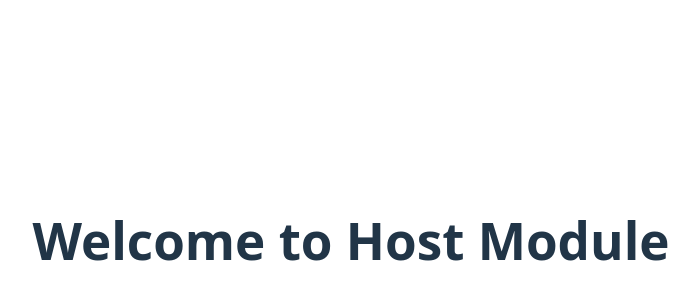
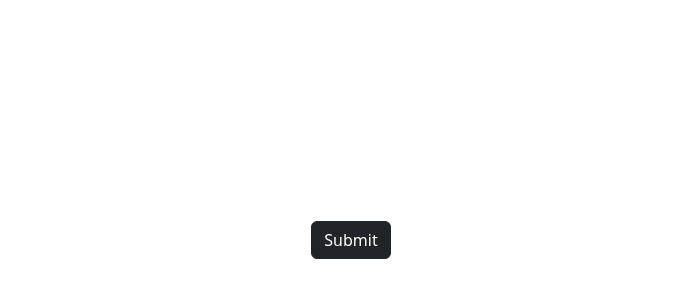
Before and after one commit to pavi-191004/raavanaa-ui-host, a React (Vite) app: page / in a window 1280 px wide. Shown: the part 160-460 px from the top of the page, without its empty margins (289-988 px from the left). Built offline with nearby package versions, Linux system fonts and the light colour scheme.

Commit message:
new file

```diff
--- a/package.json
+++ b/package.json
@@ -10,7 +10,9 @@
     "preview": "vite preview"
   },
   "dependencies": {
+    "bootstrap": "^5.3.8",
     "react": "^19.1.1",
+    "react-bootstrap": "^2.10.10",
     "react-dom": "^19.1.1"
   },
   "devDependencies": {
--- a/src/App.tsx
+++ b/src/App.tsx
@@ -1,26 +1,10 @@
-import React from "react";
 import "./App.css";
-const RemoteApp = React.lazy(() => import("UIComponents/App"));
-
-const Button = React.lazy(() => import("UIComponents/Button"));
-
-const AdminApp = React.lazy(()=> import ("admin_fe/App"));
-
-const StudentApp = React.lazy(()=> import("ui_student/App"));
-
-const RecruiterApp = React.lazy(()=> import("raavana_ui_recruiter/App"));
-
+import { ForgotPasswordPage } from './Raavana-ForgotPasswordPage/ForgotPasswordPage';
 function App() {
   return (
     <div>
-      <h1>Welcome to Host Module</h1>
-      <React.Suspense fallback={<div>Loading...</div>}>
-        <RemoteApp />
-        <Button />
-        <AdminApp />
-        <StudentApp />
-        <RecruiterApp />
-      </React.Suspense>
+ <ForgotPasswordPage/>
+
     </div>
   );
 }
--- /dev/null
+++ b/src/Raavana-ForgotPasswordPage/ForgotPasswordPage.tsx
@@ -0,0 +1,14 @@
+import Button from 'react-bootstrap/Button';
+import 'bootstrap/dist/css/bootstrap.min.css';
+
+export const ForgotPasswordPage=()=>{
+
+const redirectPage=()=>{
+    window.location.href="https://tuneful-network-24-staging.authkit.app/reset-password";
+}
+return(
+        <div className="d-flex justify-content-center align-items-center ">
+          <Button variant="dark" onClick={redirectPage}>Submit</Button>
+    </div>
+)
+};
```
Also changed, not shown: 1 other file (tests, documents, lock files or other folders).
